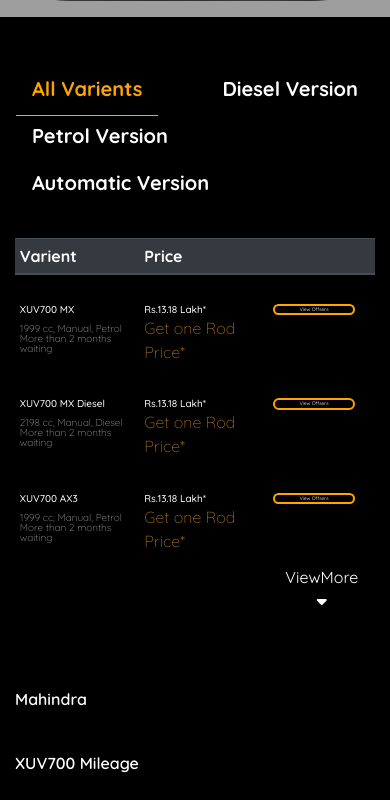
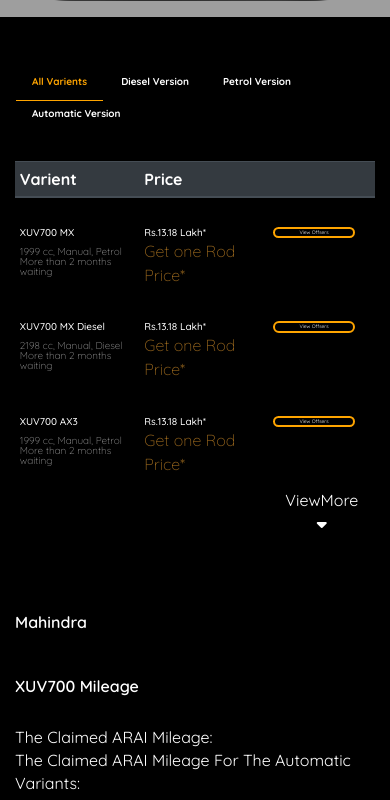
Before and after one commit to SidhantSIDHANT/Mahindra-xuv-700-task, a website: page index.html in a window 390 px wide. Shown: the part 3008-3808 px from the top of the page. Drawn offline with nearby package versions, Linux system fonts and the light colour scheme; grey boxes are pictures that could not be loaded.

Commit message:
responsive design

```diff
--- a/assets/css/style.css
+++ b/assets/css/style.css
@@ -621,6 +621,10 @@
         margin-bottom: 2rem;
     }
 
+    .variant .nav-item a {
+        font-size: 10px !important;
+    }
+
     .nav-tabs .nav-link {
         /* margin-bottom: -1px; */
         color: white;
--- a/index.html
+++ b/index.html
@@ -217,7 +217,7 @@
     <section class="mahindra-xuv-700-variant">
         <div class="container">
             <div class="variant mt-5">
-                <ul class="nav nav-tabs d-flex justify-content-between" role="tablist" style="border: none;">
+                <ul class="nav nav-tabs d-flex justify-content-md-between" role="tablist" style="border: none;">
                     <li class="nav-item">
                         <a href="#varients" role="tab" data-toggle="tab" class="nav-link active"> All Varients <span
                                 class="sr-only">(current)</span> </a>
```
